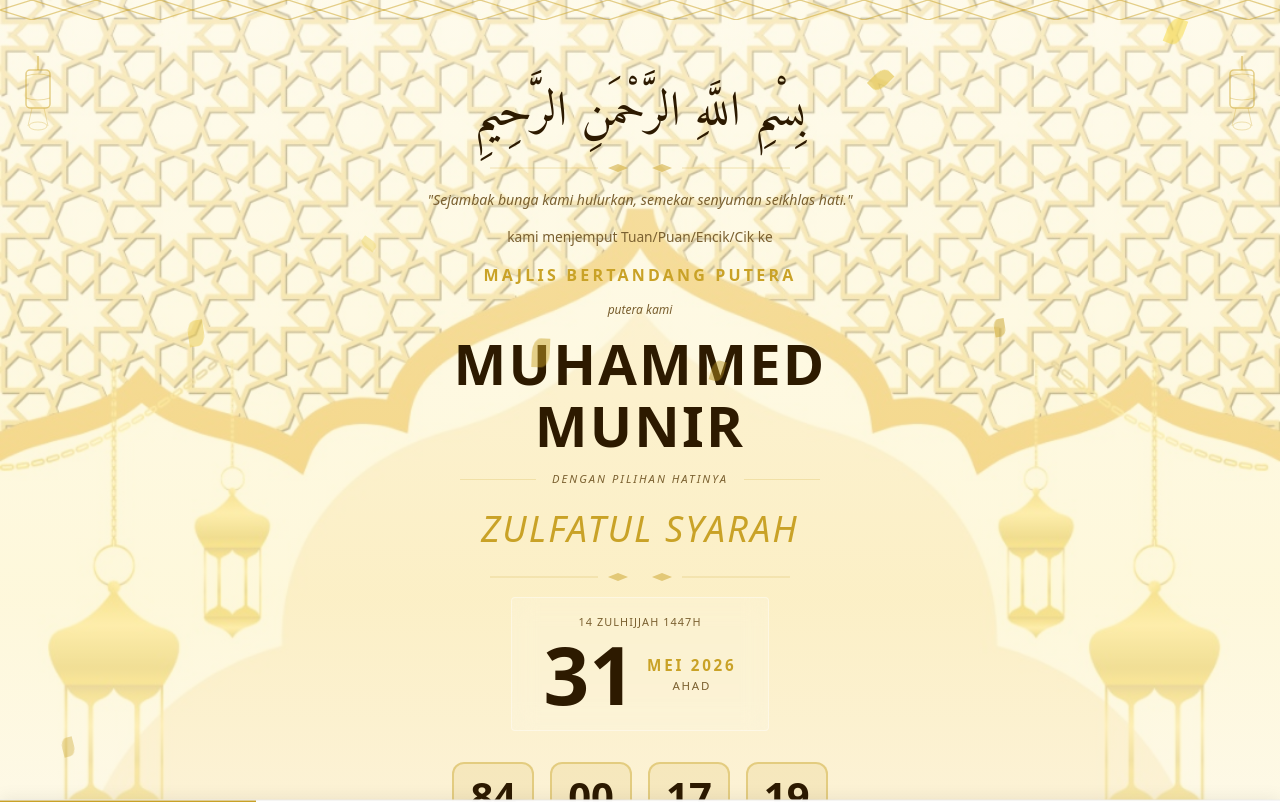
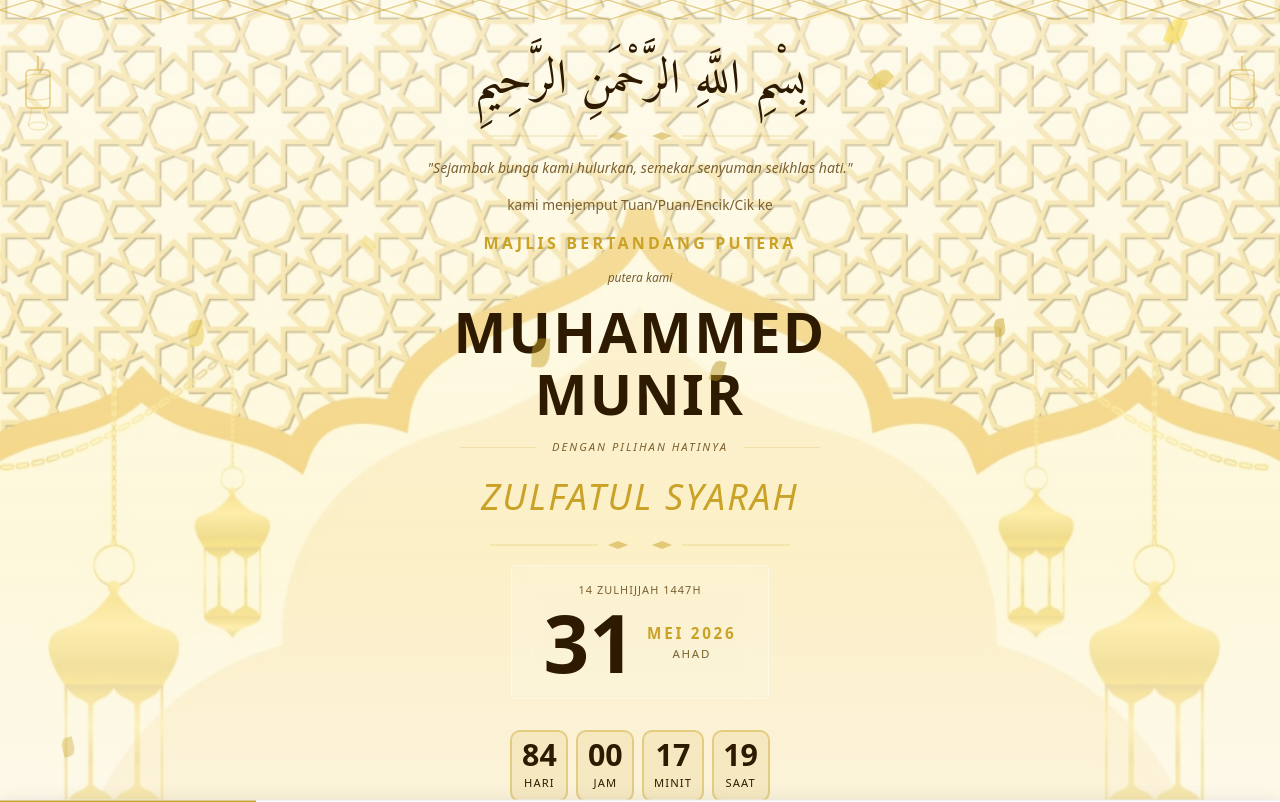
Before and after one commit to muhammedmunir/welding-project, a SvelteKit app: page /muhammed-munir in a window 1280 px wide. Shown: the top 802 px of the page. Built offline with nearby package versions, Linux system fonts and the light colour scheme; no server answers; a web font is replaced by a local one.

Commit message:
ubah backgorun dan countdown

```diff
--- a/src/lib/components/Countdown.svelte
+++ b/src/lib/components/Countdown.svelte
@@ -73,8 +73,8 @@
 
 	.countdown-grid {
 		display: flex;
-		gap: 1rem;
-		flex-wrap: wrap;
+		gap: 0.5rem;
+		flex-wrap: nowrap;
 		justify-content: center;
 	}
 
@@ -82,9 +82,9 @@
 		display: flex;
 		flex-direction: column;
 		align-items: center;
-		min-width: 70px;
-		padding: 0.75rem 1rem;
-		border-radius: 12px;
+		min-width: 54px;
+		padding: 0.5rem 0.6rem;
+		border-radius: 10px;
 		text-align: center;
 	}
 
@@ -100,7 +100,7 @@
 
 	.number {
 		font-family: var(--font-playfair);
-		font-size: clamp(1.75rem, 5vw, 2.5rem);
+		font-size: clamp(1.3rem, 4vw, 1.9rem);
 		font-weight: 700;
 		line-height: 1;
 	}
--- a/src/routes/muhammed-munir/+page.svelte
+++ b/src/routes/muhammed-munir/+page.svelte
@@ -594,7 +594,7 @@
 		align-items: center;
 		justify-content: center;
 		position: relative;
-		padding: 5rem 2rem 5rem;
+		padding: 3rem 1.5rem;
 		text-align: center;
 		overflow: hidden;
 	}
@@ -663,7 +663,11 @@
 		display: flex;
 		flex-direction: column;
 		align-items: center;
-		gap: 0.9rem;
+		gap: 0.55rem;
+	}
+
+	@media (min-width: 768px) {
+		.hero-content { gap: 0.9rem; }
 	}
 
 	.bismillah {
--- a/src/routes/zulfatul-syarah/+page.svelte
+++ b/src/routes/zulfatul-syarah/+page.svelte
@@ -588,7 +588,7 @@
 		align-items: center;
 		justify-content: center;
 		position: relative;
-		padding: 5rem 2rem 5rem;
+		padding: 3rem 1.5rem;
 		text-align: center;
 		overflow: hidden;
 	}
@@ -658,7 +658,11 @@
 		display: flex;
 		flex-direction: column;
 		align-items: center;
-		gap: 0.9rem;
+		gap: 0.55rem;
+	}
+
+	@media (min-width: 768px) {
+		.hero-content { gap: 0.9rem; }
 	}
 
 	.bismillah {
```
